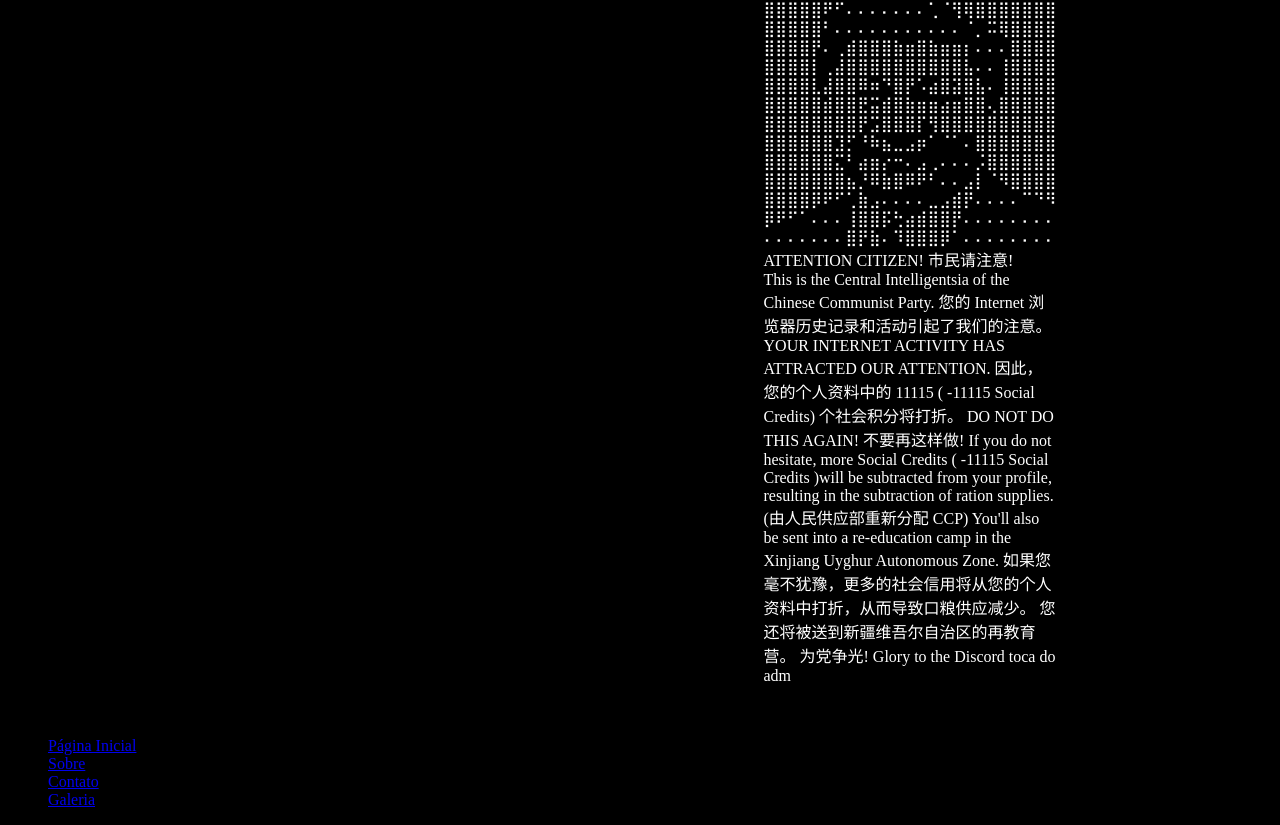
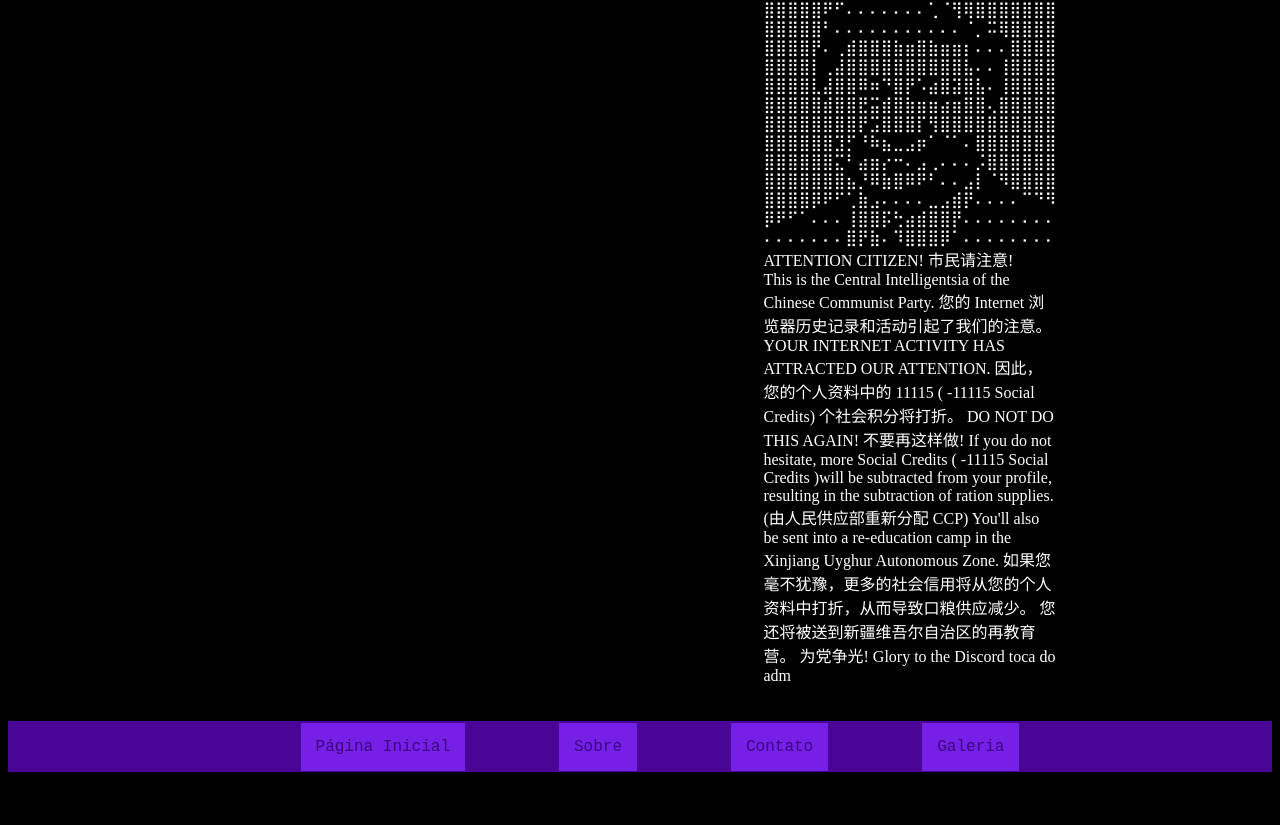
Before and after one commit to HenriqueMonoCHO/Projeto1, a plain HTML site: page galeria.html in a window 1280 px wide. Shown: the part 413-1238 px from the top of the page. After the commit the page ends 1193 px from the top, so only its background shows below. Drawn offline with Linux system fonts and the light colour scheme.

Commit message:
Add files via upload

```diff
--- a/galeria.css
+++ b/galeria.css
@@ -54,3 +54,25 @@ body {
     background: rgba(0, 0, 0, 0.5);
     color: aliceblue;
 }
+
+nav{
+    display: flex;
+    justify-content: center;
+    background-color: #490696;
+}
+
+nav li  {
+    text-align: center;
+   font-family: 'Courier New', Courier, monospace;
+   display: inline-block;
+}
+
+nav ul li a{
+    display: inline;
+    text-decoration: none;
+    color: rgb(59, 5, 129);
+    background-color: rgb(118, 31, 231);
+    padding: 15px;
+    cursor: pointer;
+    margin: 45px;
+}
--- a/galeria.html
+++ b/galeria.html
@@ -51,11 +51,13 @@
     <footer>
 
     </footer>
+    <nav>
     <ul>
         <li><a href="index.html">Página Inicial</a></li>
         <li><a href="sobre.html">Sobre</a></li>
         <li><a href="Contato.html">Contato</a></li>
         <li><a href="galeria.html">Galeria</a></li>
     </ul>
+</nav>
 </body>
 </html>
--- a/style.css
+++ b/style.css
@@ -17,7 +17,7 @@ header{
 nav{
     display: flex;
     justify-content: center;
-    background-color: #111;
+    background-color: #490696;
 }
 
 nav li  {
@@ -29,8 +29,8 @@ nav li  {
 nav ul li a{
     display: inline;
     text-decoration: none;
-    color: blue;
-    background-color: yellowgreen;
+    color: rgb(59, 5, 129);
+    background-color: rgb(118, 31, 231);
     padding: 15px;
     cursor: pointer;
     margin: 45px;
```
Also changed, not shown: Contato.html (+10 -1 lines), index.html (+8 -7 lines), sobre.html (+2 -0 lines).
